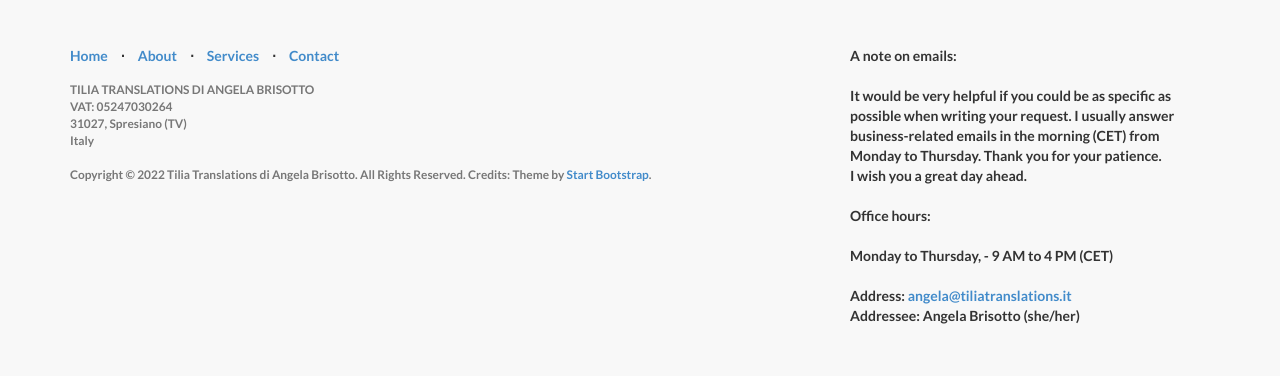
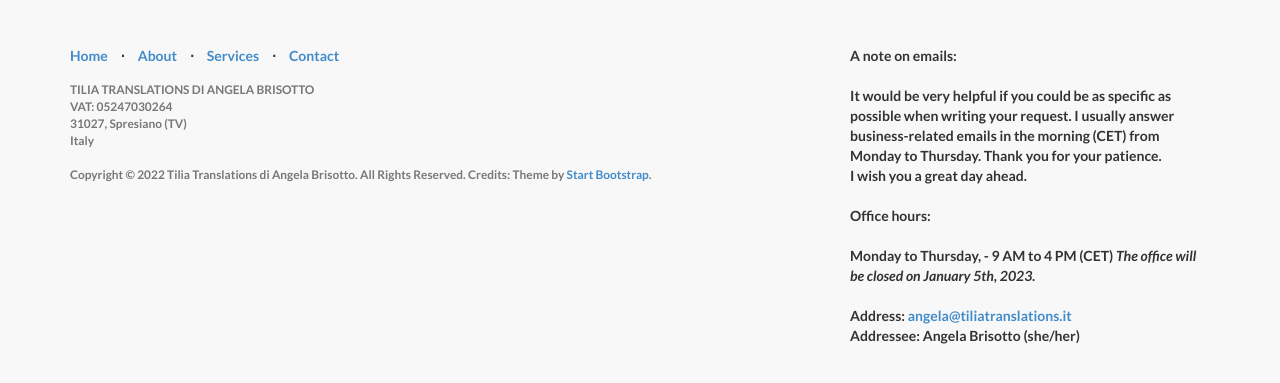
Before and after one commit to angelatiliatranslations/englishversion, a Jekyll site: the page built from index.html, in a window 1280 px wide and 900 px high, scrolled down 5048 px, cut to the strip 504-887 px from the top of the window. Built offline with Jekyll 4.4.1, drawn with Linux system fonts in a browser that asks for light colours; nearby versions of some CDN libraries; library files that are not in the unit come from our copies.

Commit message:
Update _config.yml

```diff
--- a/_config.yml
+++ b/_config.yml
@@ -34,6 +34,7 @@ Office hours:
 <br>
 <br>
 Monday to Thursday, - 9 AM to 4 PM (CET)
+<em>The office will be closed on January 5th, 2023.</em>
 <br>
 <br>
 Address: <a href="mailto:angela@tiliatranslations.it">angela@tiliatranslations.it</a>
```
